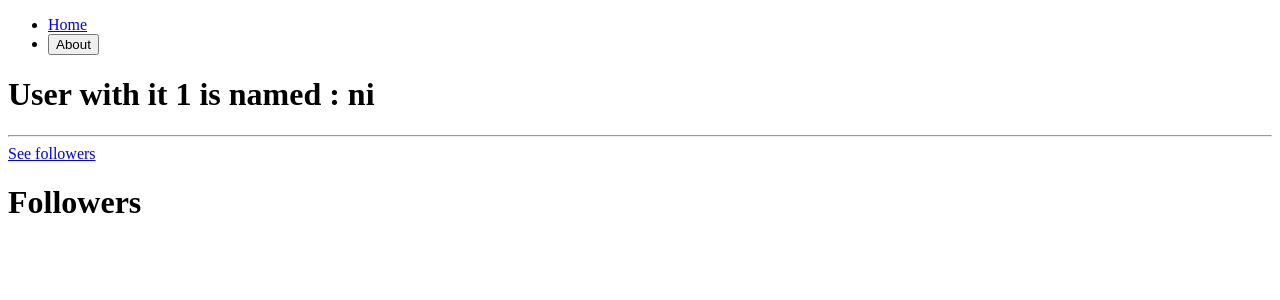
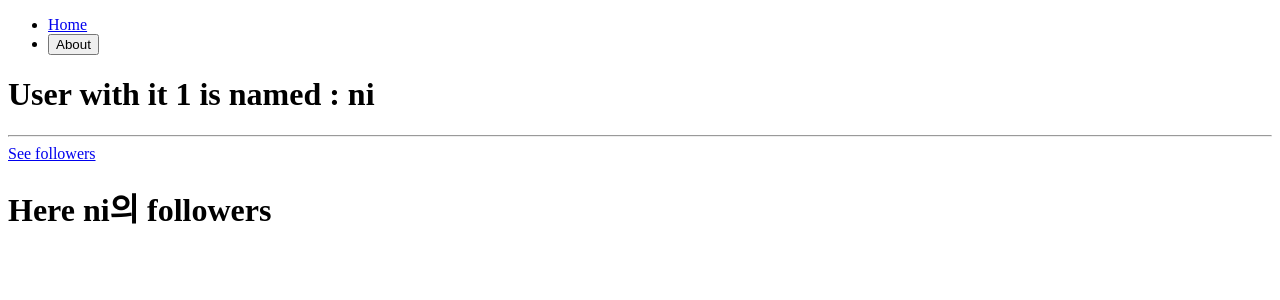
Before and after one commit to jinsimpunch/react_master_course, a React (Create React App) app in the folder router/: page /users/1/followers in a window 1280 px wide. Shown: the top 300 px of the page. Built offline with nearby package versions, Linux system fonts and the light colour scheme.

Commit message:
useOulet context

```diff
--- a/router/src/screens/users/Followers.tsx
+++ b/router/src/screens/users/Followers.tsx
@@ -1,5 +1,12 @@
+import { useOutletContext } from "react-router-dom";
+
+interface IFollowersContext {
+  nameOfMyUser: string;
+}
+
 function Followers() {
-  return <h1>Followers</h1>;
+  const { nameOfMyUser } = useOutletContext<IFollowersContext>();
+  return <h1>Here {nameOfMyUser}의 followers</h1>;
 }
 
 export default Followers;
--- a/router/src/screens/users/User.tsx
+++ b/router/src/screens/users/User.tsx
@@ -12,7 +12,11 @@ function User() {
       </h1>
       <hr />
       <Link to="followers">See followers</Link>
-      <Outlet />
+      <Outlet
+        context={{
+          nameOfMyUser: users[Number(userId) - 1].name,
+        }}
+      />
     </div>
   );
 }
```
